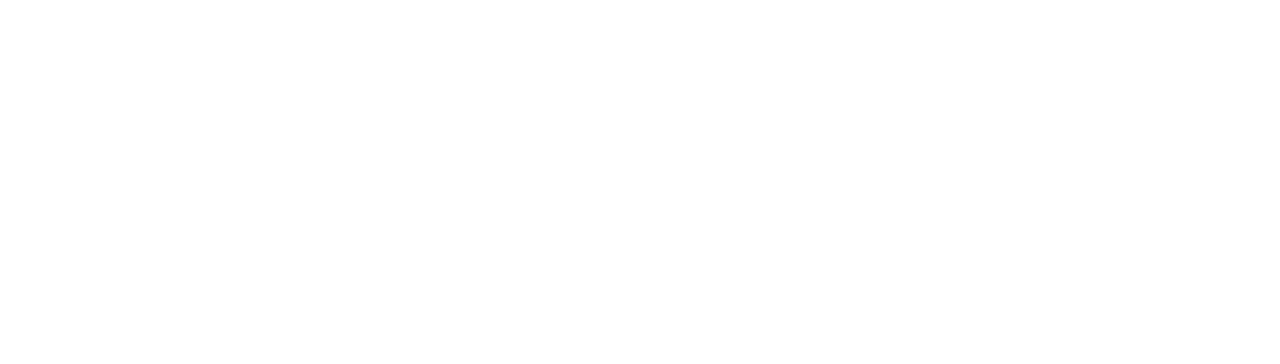
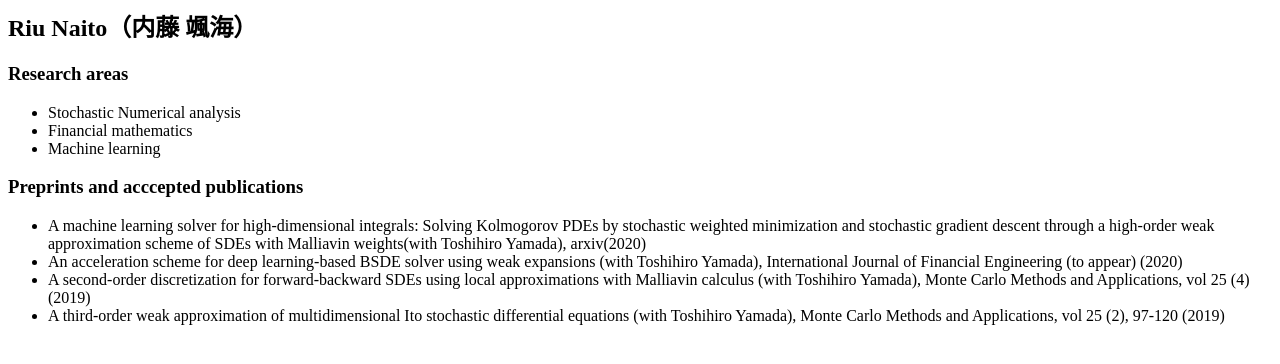
Before and after one commit to Riu-Naito/-username-.github.io, a plain HTML site: page index.html in a window 1280 px wide. Drawn offline with Linux system fonts and the light colour scheme.

Commit message:
Update index.html

```diff
--- a/index.html
+++ b/index.html
@@ -1,9 +1,34 @@
 <html>
-  <head>
-    <meta charset='utf-8'>
-    <title>Riu Naito</title>
-  </head>
+<h2>Riu Naito（内藤 颯海）</h2>
   <body>
     <!-- ここに書きたい内容を書く -->
+<aside id="sidebar">
+<section class="widgetInfo">
+<div class="newsTitle">
+<h3 class="title"><span>Research areas</span></h3>
+<ul>
+	<li>Stochastic Numerical analysis</li>
+	<li>Financial mathematics</li>
+	<li>Machine learning</li>
+</ul>
+</div>
+
+<aside id="sidebar">
+<section class="widgetInfo">
+<div class="newsTitle">
+<h3 class="title"><span>Preprints and acccepted publications</span></h3>
+</div>
+<div class="post news">
+<ul>
+	<li>A machine learning solver for high-dimensional integrals: Solving Kolmogorov PDEs by stochastic weighted minimization and stochastic gradient descent through a high-order weak approximation scheme of SDEs with Malliavin weights(with Toshihiro Yamada), arxiv(2020)
+</li>
+	<li>An acceleration scheme for deep learning-based BSDE solver using weak expansions (with Toshihiro Yamada), International Journal of Financial Engineering (to appear) (2020)</li>
+	<li>A second-order discretization for forward-backward SDEs using local approximations with Malliavin calculus (with Toshihiro Yamada), Monte Carlo Methods and Applications, vol 25 (4) (2019)</li>
+	<li>A third-order weak approximation of multidimensional Ito stochastic differential equations (with Toshihiro Yamada), Monte Carlo Methods and Applications, vol 25 (2), 97-120 (2019)</li>
+</ul>
+</div>
+</section>
+</aside>
+
   </body>
 </html>
```
